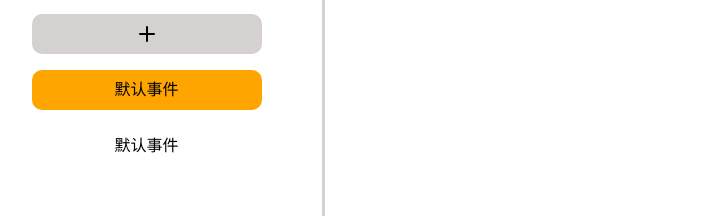
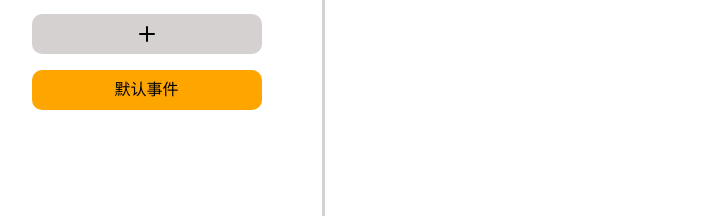
Before and after one commit to undefinedot/agenda-vue, a Vue app: page / in a window 1280 px wide. Shown: the part 168-384 px from the top of the page, without its empty margins (29-745 px from the left). Built offline with nearby package versions, Linux system fonts and the light colour scheme.

Commit message:
feat: active class

```diff
--- a/src/components/EventList.vue
+++ b/src/components/EventList.vue
@@ -24,8 +24,11 @@
                 </svg>
             </button>
             <ul>
-                <li class="event-active">默认事件</li>
-                <li v-for="item in eventTitles" key="item.title">{{ item.title }}</li>
+                <!-- <li class="event-active">默认事件</li> -->
+                <li v-for="(item, index) in eventTitles" key="item.title" :class="{ 'event-active': activeLi == index }"
+                    @click="selectEvent(index)">
+                    {{ item.title }}
+                </li>
             </ul>
         </div>
     </div>
@@ -42,6 +45,9 @@ const eventTitles = ref([{
     completed: []
 }])
 
+const activeLi = ref(0)
+
+// 添加一个事件
 const addEvent = () => {
     let title = prompt("请输入事件的名称~", '')
     if (title.trim()) {
@@ -52,6 +58,11 @@ const addEvent = () => {
             completed: []
         })
     }
+}
+
+// 高亮被点击的 Event
+const selectEvent = (index) => {
+    activeLi.value = index
 }
 </script>
 
```
